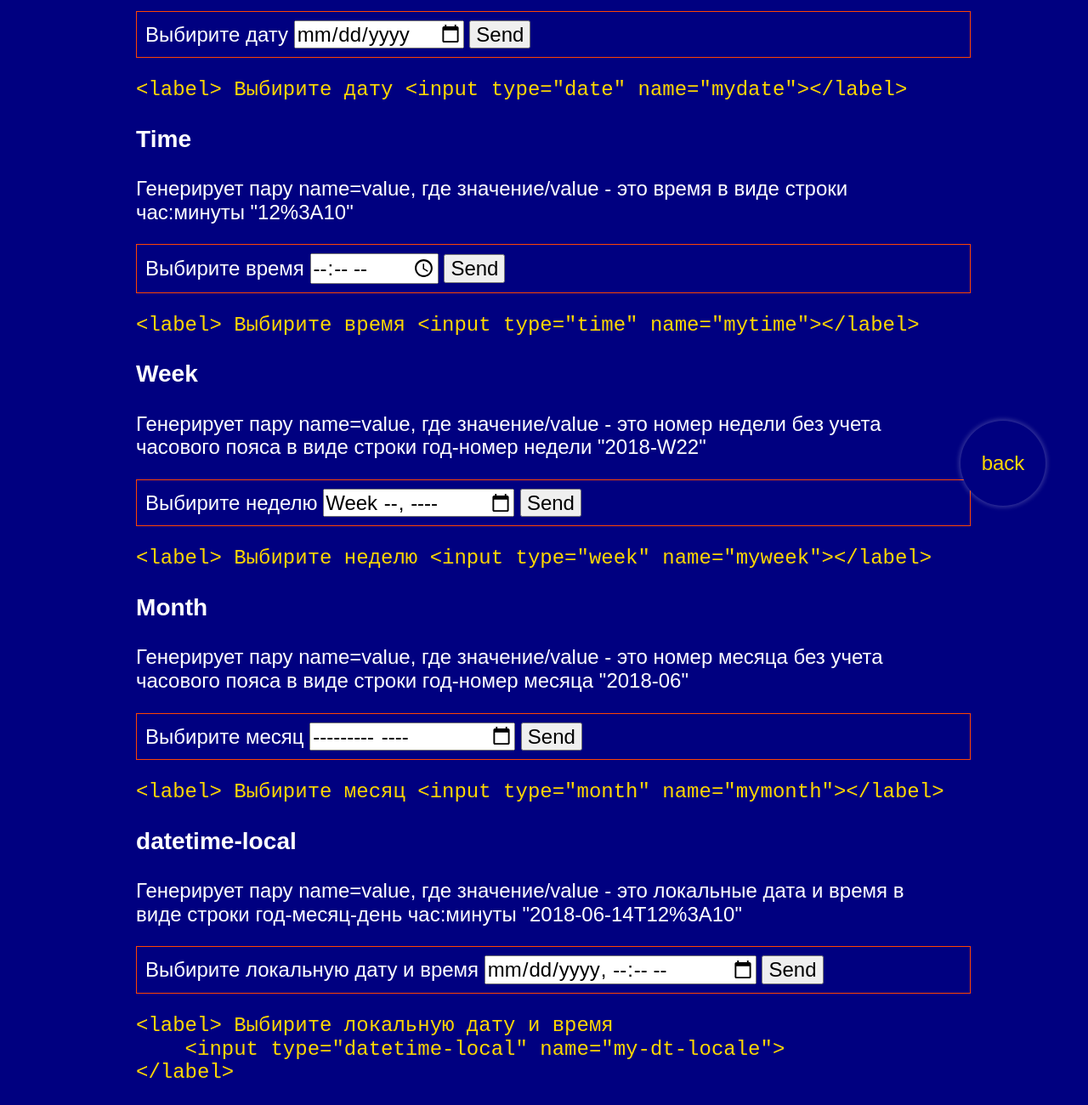
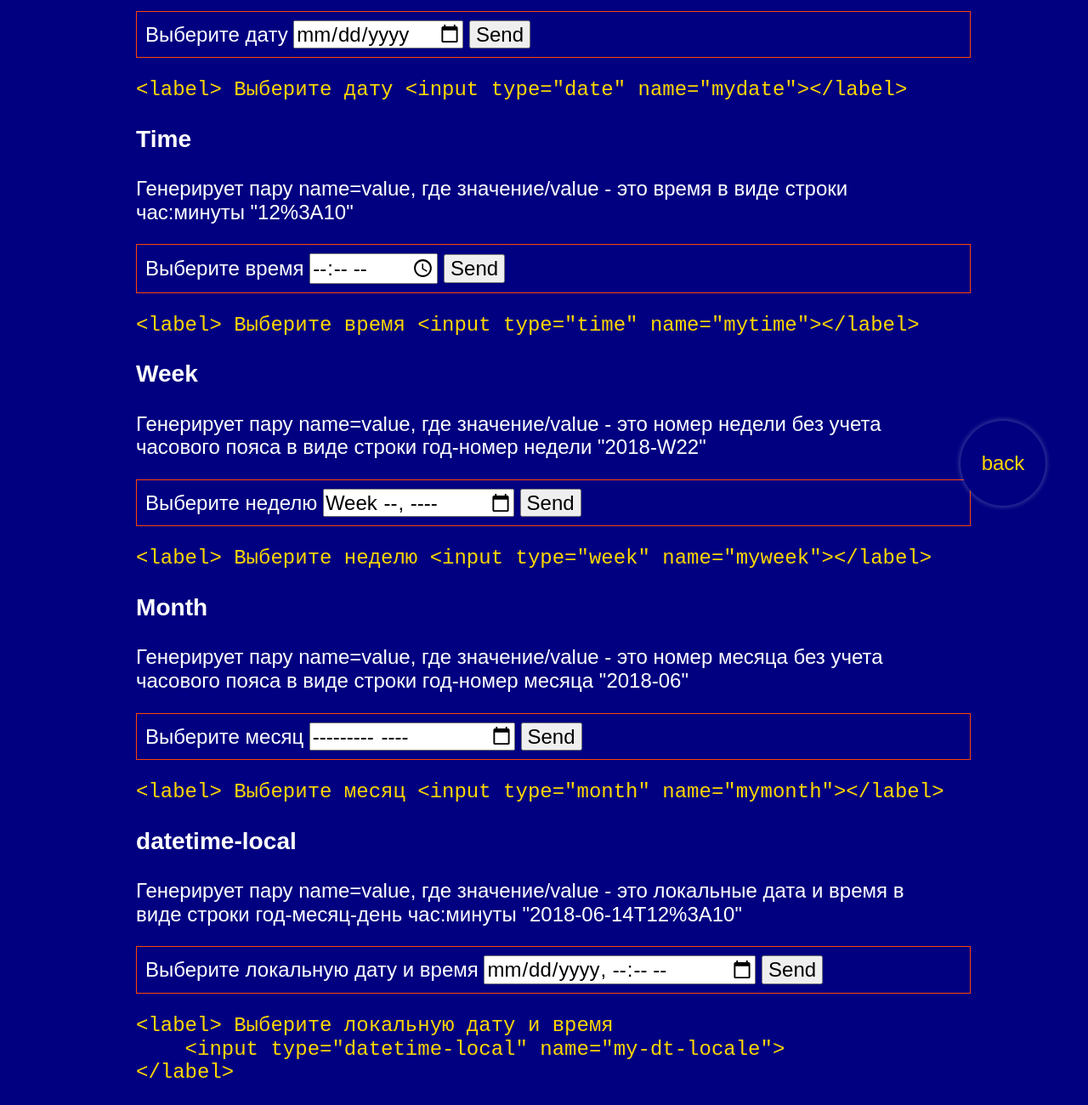
Before and after one commit to gennadiy1970/forms, a plain HTML site: page html/inputs/date.html in a window 1280 px wide. Shown: the part 155-1455 px from the top of the page at 85% size. Drawn offline with nearby package versions, Linux system fonts and the light colour scheme.

Commit message:
Update date.html

```diff
--- a/html/inputs/date.html
+++ b/html/inputs/date.html
@@ -14,38 +14,38 @@
         <h3>Date</h3>
         <p>Генерирует пару name=value, где значение/value  - это дата в виде строки год-месяц-день "2018-06-14"</p>
         <form action="#" method="get">
-            <label> Выбирите дату <input type="date" name="mydate"></label>
+            <label> Выберите дату <input type="date" name="mydate"></label>
             <input type="submit" value="Send">
         </form>
-        <pre><kbd>&lt;label&gt; Выбирите дату &lt;input type="date" name="mydate"&gt;&lt;/label&gt;</kbd></pre>
+        <pre><kbd>&lt;label&gt; Выберите дату &lt;input type="date" name="mydate"&gt;&lt;/label&gt;</kbd></pre>
         <h3>Time</h3>
         <p>Генерирует пару name=value, где значение/value  - это время в виде строки час:минуты "12%3A10"</p>
         <form action="#" method="get">
-            <label> Выбирите время <input type="time" name="mytime"></label>
+            <label> Выберите время <input type="time" name="mytime"></label>
             <input type="submit" value="Send">
         </form>
-        <pre><kbd>&lt;label&gt; Выбирите время &lt;input type="time" name="mytime"&gt;&lt;/label&gt;</kbd></pre>
+        <pre><kbd>&lt;label&gt; Выберите время &lt;input type="time" name="mytime"&gt;&lt;/label&gt;</kbd></pre>
         <h3>Week</h3>
         <p>Генерирует пару name=value, где значение/value  - это номер недели без учета часового пояса в виде строки год-номер недели "2018-W22"</p>
         <form action="#" method="get">
-            <label> Выбирите неделю <input type="week" name="myweek"></label>
+            <label> Выберите неделю <input type="week" name="myweek"></label>
             <input type="submit" value="Send">
         </form>
-        <pre><kbd>&lt;label&gt; Выбирите неделю &lt;input type="week" name="myweek"&gt;&lt;/label&gt;</kbd></pre>
+        <pre><kbd>&lt;label&gt; Выберите неделю &lt;input type="week" name="myweek"&gt;&lt;/label&gt;</kbd></pre>
         <h3>Month</h3>
         <p>Генерирует пару name=value, где значение/value  - это номер месяца без учета часового пояса в виде строки год-номер месяца "2018-06"</p>
         <form action="#" method="get">
-            <label> Выбирите месяц <input type="month" name="mymonth"></label>
+            <label> Выберите месяц <input type="month" name="mymonth"></label>
             <input type="submit" value="Send">
         </form>
-        <pre><kbd>&lt;label&gt; Выбирите месяц &lt;input type="month" name="mymonth"&gt;&lt;/label&gt;</kbd></pre>
+        <pre><kbd>&lt;label&gt; Выберите месяц &lt;input type="month" name="mymonth"&gt;&lt;/label&gt;</kbd></pre>
         <h3>datetime-local</h3>
         <p>Генерирует пару name=value, где значение/value  - это локальные дата и время в виде строки год-месяц-день час:минуты "2018-06-14T12%3A10"</p>
         <form action="#" method="get">
-            <label> Выбирите локальную дату и время <input type="datetime-local" name="my-dt-locale"></label>
+            <label> Выберите локальную дату и время <input type="datetime-local" name="my-dt-locale"></label>
             <input type="submit" value="Send">
         </form>
-        <pre><kbd>&lt;label&gt; Выбирите локальную дату и время
+        <pre><kbd>&lt;label&gt; Выберите локальную дату и время
     &lt;input type="datetime-local" name="my-dt-locale"&gt;
 &lt;/label&gt;</kbd></pre>
 
```
